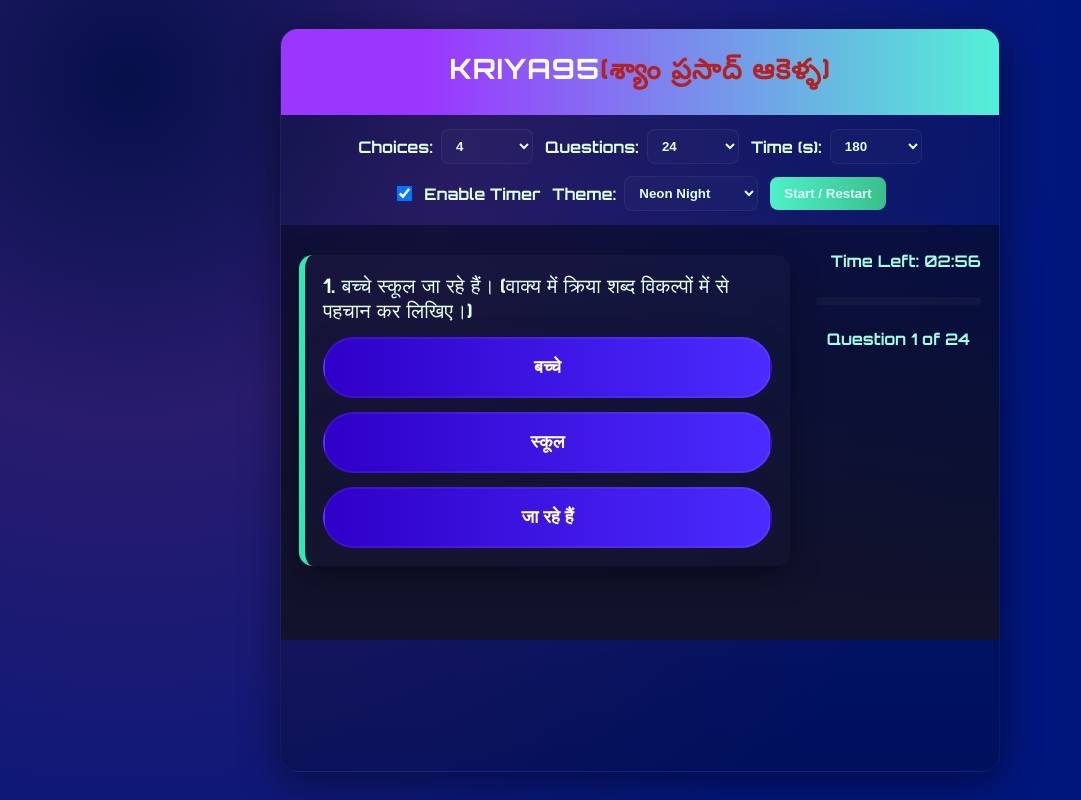
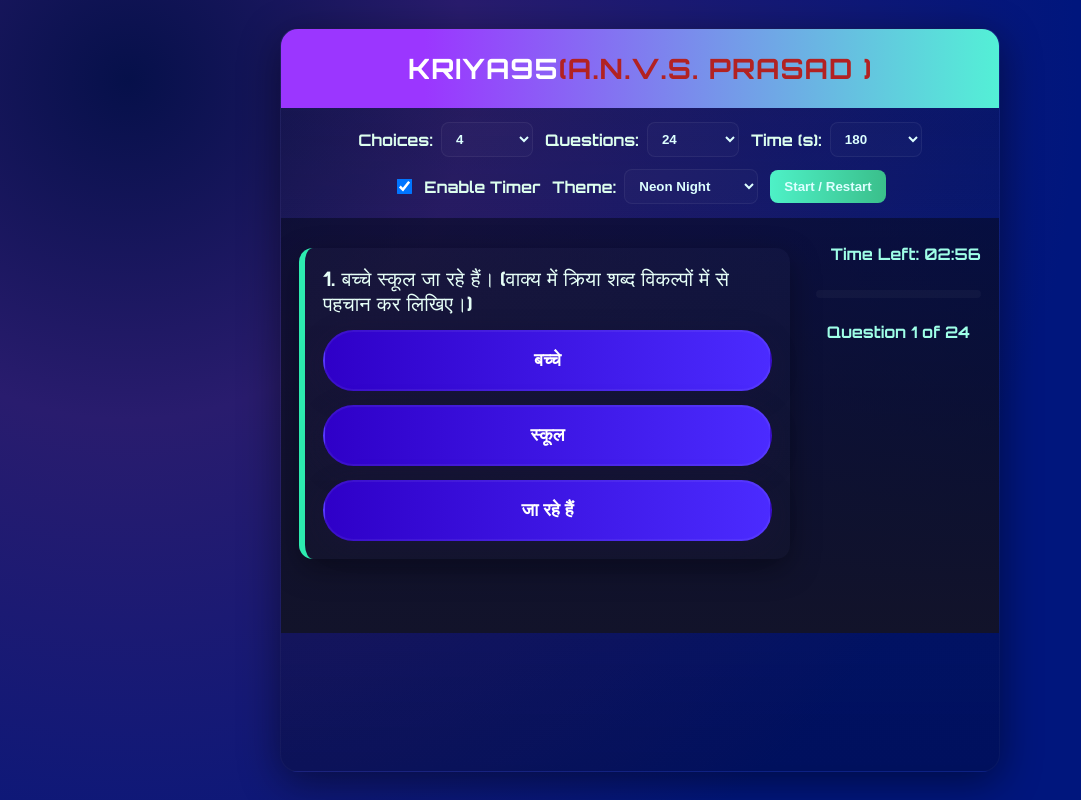
Before and after one commit to anvs5438/KRIYA-95, a plain HTML site: page index.html in a window 1280 px wide. Shown: the whole page, without its empty margins (0-1081 px from the left). Drawn offline with Linux system fonts and the light colour scheme.

Commit message:
Update index.html

```diff
--- a/index.html
+++ b/index.html
@@ -122,7 +122,7 @@ body{
 </head>
 <body>
 <div class="container">
-  <div class="header">KRIYA95<span style="color:#B22222; font-weight:bold;">(శ్యాం ప్రసాద్ ఆకెళ్ళ)</span></div>
+  <div class="header">KRIYA95<span style="color:#B22222; font-weight:bold;">(A.N.V.S. PRASAD )</span></div>
 
   <div class="controls">
     <div class="control-item">
```
